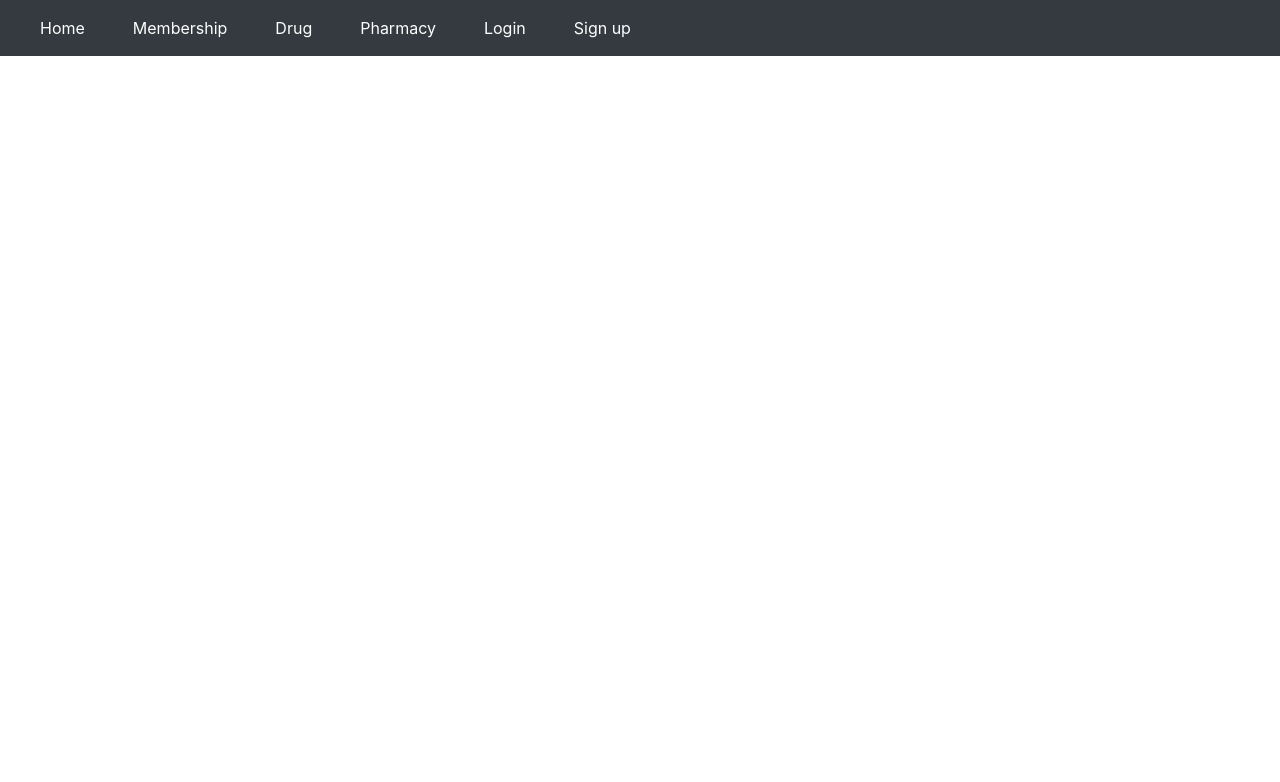
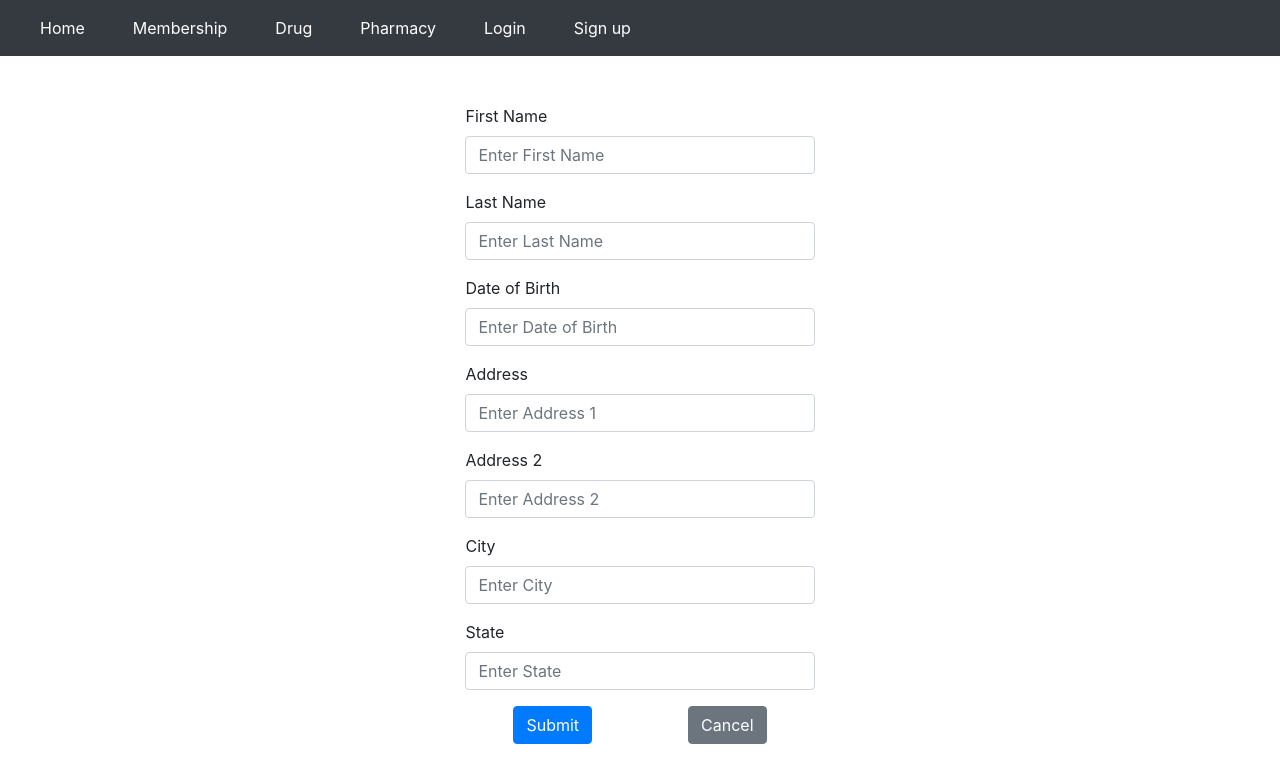
Before and after one commit to jtkoch/Galaxe-Frontend, a React (Create React App) app in the folder frontend/: page /EditMembership in a window 1280 px wide. Shown: the top 782 px of the page. Built offline with nearby package versions, Linux system fonts and the light colour scheme; no server answers.

Commit message:
added the new member pages and search for both tables is now working

```diff
--- a/frontend/src/App.js
+++ b/frontend/src/App.js
@@ -10,6 +10,8 @@ import Membership from './Pages/Membership'
 import Pharmacy from './Pages/Pharmacy'
 import AddDrug from './Pages/AddDrug'
 import EditDrug from './Pages/EditDrug'
+import AddMembership from './Pages/AddMembership'
+import EditMembership from './Pages/EditMembership'
 
 const App = () => {
   return (
@@ -23,6 +25,8 @@ const App = () => {
         <Route path="/Pharmacy" component={Pharmacy}/>
         <Route path="/AddDrug" component={AddDrug}/>
         <Route path="/EditDrug/:id" component={EditDrug}/>
+        <Route path="/AddMembership" component={AddMembership} />
+        <Route path="/EditMembership" component={EditMembership} />
     </div>
   );
 }
--- a/frontend/src/Components/SearchDrug.js
+++ b/frontend/src/Components/SearchDrug.js
@@ -5,7 +5,7 @@ import { useHistory } from "react-router-dom"
 
 const SearchDrug = (props) => {
   const history = useHistory()
-  const [results, setResults] = useState();
+  const [results, setResults] = useState([]);
 
   const routeChange = () => {
     let path = "/AddDrug";
@@ -25,7 +25,7 @@ const SearchDrug = (props) => {
 
     const drugSearch = props.data.filter((drug) => {
       return (
-        drug.nationalDrugCode.indexOf(results) !== -1
+        drug.nationalDrugCode.toString().indexOf(results) !== -1
       );
     });
 
--- a/frontend/src/Components/SearchForm.js
+++ b/frontend/src/Components/SearchForm.js
@@ -1,8 +1,10 @@
 import React, {useState} from "react"
 import Form from 'react-bootstrap/Form'
 import Button from 'react-bootstrap/Button'
+import { useHistory } from 'react-router-dom';
 
 const SearchForm = (props) => {
+    const history = useHistory()
     const [results, setResults] = useState()
 
     function refreshPage() {
@@ -13,15 +15,18 @@ const SearchForm = (props) => {
         setResults(event.target.value)
     }
 
+    const routeChange = () => {
+        let path="/AddMembership";
+        history.push(path);
+      }
+
     const submitHandler = event => {
         event.preventDefault();
 
         const userSearch = props.data.filter(user => {
             return (
                 user.firstName.toLowerCase().indexOf(results.toLowerCase()) !== -1 ||
-                user.lastName.toLowerCase().indexOf(results.toLowerCase()) !== -1 ||
-                user.memberID.toLowerCase().indexOf(results.toLowerCase()) !== -1 ||
-                user.address.toLowerCase().indexOf(results.toLowerCase()) !== -1
+                user.lastName.toLowerCase().indexOf(results.toLowerCase()) !== -1
             )
         })
 
@@ -42,8 +47,8 @@ const SearchForm = (props) => {
 
                 <Button type="submit" className="m-3">Search</Button>
                 <Button onClick={refreshPage} variant="secondary" className="m-3">Reset List</Button>
+                <Button variant="primary" className="ml-5 mr-5" onClick={routeChange}>Add Member</Button>
             </Form>
-
         </div>
     )
 }
--- a/frontend/src/Pages/AddMembership.js
+++ b/frontend/src/Pages/AddMembership.js
@@ -10,8 +10,11 @@ const AddMembership = () => {
     const [memberForm, setMemberForm] = useState({
         firstName: '',
         lastName: '',
-        memberId: '',
-        address: ''
+        dob: '',
+        address_1: '',
+        address_2: '',
+        city: '',
+        state: ''
     });
 
     const handleChange = (event) => {
@@ -27,7 +30,7 @@ const AddMembership = () => {
         event.preventDefault();
         console.log("Submitted", memberForm);
         axios
-            .post("", memberForm)
+            .post("http://localhost:9000/members", memberForm)
             .then((response) => {
                 console.log(response);
                 localStorage.setItem("token", response.data.token);
@@ -63,23 +66,53 @@ const AddMembership = () => {
                         onChange={handleChange}
                     />
                 </Form.Group>
-                <Form.Group controlId="memberId">
-                    <Form.Label>Member ID</Form.Label>
+                <Form.Group controlId="dob">
+                    <Form.Label>Date of Birth</Form.Label>
                     <Form.Control
-                        type="number"
-                        name="memberId"
-                        placeholder="Enter Member ID"
-                        value={memberForm.memberId}
+                        type="text"
+                        name="dob"
+                        placeholder="Enter Date of Birth"
+                        value={memberForm.dob}
                         onChange={handleChange}
                     />
                 </Form.Group>
-                <Form.Group controlId="address">
-                    <Form.Label>Address</Form.Label>
+                <Form.Group controlId="address_1">
+                    <Form.Label>Address 1</Form.Label>
                     <Form.Control
                         type="text"
-                        name="address"
-                        placeholder="Enter Address"
-                        value={memberForm.address}
+                        name="address_1"
+                        placeholder="Enter Address 1"
+                        value={memberForm.address_1}
+                        onChange={handleChange}
+                    />
+                </Form.Group>
+                <Form.Group controlId="address_2">
+                    <Form.Label>Address 2</Form.Label>
+                    <Form.Control
+                        type="text"
+                        name="address_2"
+                        placeholder="Enter Address 2"
+                        value={memberForm.address_2}
+                        onChange={handleChange}
+                    />
+                </Form.Group>
+                <Form.Group controlId="city">
+                    <Form.Label>City</Form.Label>
+                    <Form.Control
+                        type="text"
+                        name="city"
+                        placeholder="Enter City"
+                        value={memberForm.city}
+                        onChange={handleChange}
+                    />
+                </Form.Group>
+                <Form.Group controlId="state">
+                    <Form.Label>State</Form.Label>
+                    <Form.Control
+                        type="text"
+                        name="state"
+                        placeholder="Enter State"
+                        value={memberForm.state}
                         onChange={handleChange}
                     />
                 </Form.Group>
--- a/frontend/src/Pages/Drug.js
+++ b/frontend/src/Pages/Drug.js
@@ -14,15 +14,15 @@ function Drug() {
     window.location.reload(false)
   }
 
-  const search = (userArr) => {
-    setSearchDrug(userArr)
+  const search = (drugArr) => {
+    setSearchDrug(drugArr)
   }
 
   useEffect(() => {
     axios
       .get("http://localhost:9000/drugs")
       .then((res) => {
-        setDrugs(res.data)
+        setDrugs([...res.data])
         setSearchDrug(res.data)
       })
       .catch((error) => {
--- a/frontend/src/Pages/EditMembership.js
+++ b/frontend/src/Pages/EditMembership.js
@@ -0,0 +1,140 @@
+import React, { useState, useEffect } from "react"
+import Form from "react-bootstrap/Form"
+import Button from "react-bootstrap/Button"
+import axios from "axios"
+import { useHistory } from "react-router-dom"
+
+const EditMembership = (props) => {
+    const history = useHistory()
+    const [memberForm, setMemberForm] = useState({
+      firstName: '',
+      lastName: '',
+      dob: '',
+      address_1: '',
+      address_2: '',
+      city: '',
+      state: ''
+    })
+
+    useEffect(() => {
+      let memberId = props.match.params.id
+
+      axios
+        .get(`http://localhost:9000/member/${memberId}`)
+        .then((response) => {
+          setMemberForm(response.data)
+        })
+        .catch((error) => {
+          console.log("error", error)
+        })
+    }, [props.match.params.id])
+
+    const handleChange = (event) => {
+      setMemberForm({ ...memberForm, [event.target.name]: event.target.value })
+    }
+
+    const routeChange = () => {
+      let path = "/Membership"
+      history.push(path)
+    }
+
+    const handleSubmit = (event) => {
+        event.preventDefault();
+        console.log("submitted", memberForm);
+        axios
+          .put(`http://localhost:9000/update/${memberForm.id}`, memberForm)
+          .then((response) => {
+            console.log(response);
+            setMemberForm(response.data);
+            history.push("/Membership");
+          })
+          .catch((error) => {
+            console.log("There has been an error", error);
+          });
+    };
+
+    return (
+        <div className="register-container">
+        <Form onSubmit={handleSubmit} className="p-5">
+            <Form.Group controlId="firstName">
+            <Form.Label>First Name</Form.Label>
+            <Form.Control
+                type="text"
+                name="firstName"
+                placeholder="Enter First Name"
+                value={memberForm.firstName}
+                onChange={handleChange}
+            />
+            </Form.Group>
+            <Form.Group controlId="lastName">
+            <Form.Label>Last Name</Form.Label>
+            <Form.Control
+                type="text"
+                name="lastName"
+                placeholder="Enter Last Name"
+                value={memberForm.lastName}
+                onChange={handleChange}
+            />
+            </Form.Group>
+            <Form.Group controlId="dob">
+            <Form.Label>Date of Birth</Form.Label>
+            <Form.Control
+                type="text"
+                name="dob"
+                placeholder="Enter Date of Birth"
+                value={memberForm.dob}
+                onChange={handleChange}
+            />
+            </Form.Group>
+            <Form.Group controlId="address_1">
+            <Form.Label>Address</Form.Label>
+            <Form.Control
+                type="text"
+                name="address_1"
+                placeholder="Enter Address 1"
+                value={memberForm.address_1}
+                onChange={handleChange}
+            />
+            </Form.Group>
+            <Form.Group controlId="address_2">
+            <Form.Label>Address 2</Form.Label>
+            <Form.Control
+                type="text"
+                name="address_2"
+                placeholder="Enter Address 2"
+                value={memberForm.address_2}
+                onChange={handleChange}
+            />
+            </Form.Group>
+            <Form.Group controlId="city">
+            <Form.Label>City</Form.Label>
+            <Form.Control
+                type="text"
+                name="city"
+                placeholder="Enter City"
+                value={memberForm.city}
+                onChange={handleChange}
+            />
+            </Form.Group>
+            <Form.Group controlId="state">
+            <Form.Label>State</Form.Label>
+            <Form.Control
+                type="text"
+                name="state"
+                placeholder="Enter State"
+                value={memberForm.state}
+                onChange={handleChange}
+            />
+            </Form.Group>
+            <Button variant="primary" className="ml-5 mr-5" type="submit">
+            Submit
+            </Button>
+            <Button variant="secondary" className="ml-5 mr-5" onClick={routeChange}>
+            Cancel
+            </Button>
+        </Form>
+        </div>
+    )
+}
+
+export default EditMembership
--- a/frontend/src/Pages/Membership.js
+++ b/frontend/src/Pages/Membership.js
@@ -2,10 +2,12 @@ import React, {useState, useEffect} from 'react'
 import axios from 'axios'
 import SearchForm from '../Components/SearchForm'
 import Button from 'react-bootstrap/Button';
+import { useHistory } from 'react-router-dom';
 
 function Membership() {
-    const [data, setData] = useState([])
+    const [member, setMember] = useState([])
     const [searchForm, setSearchForm] = useState([])
+    const history = useHistory();
 
     function refreshPage() {
         window.location.reload(false);
@@ -17,9 +19,9 @@ function Membership() {
 
     useEffect(() => {
         axios
-            .get("http://localhost:3000/data")
+            .get("http://localhost:9000/members")
             .then(res => {
-                setData(res.data)
+                setMember(res.data)
                 setSearchForm(res.data)
             })
             .catch(error =>
@@ -27,13 +29,16 @@ function Membership() {
             })
     }, [])
 
+    const handleEdit = (id) => {
+        let path=`/EditMembership/${id}`;
+        history.push(path);
+      }
+
     const handleDelete = (id) => {
-
         axios
           .delete(`http://localhost:3000/data/${id}`)
           .then(res => {
             console.log(res.data)
-
           })
           .catch(err => {
             console.log(err)
@@ -45,7 +50,7 @@ function Membership() {
             <h1>Search Member</h1>
 
             <div className="search">
-                <SearchForm search={search} data={data} />
+                <SearchForm search={search} data={member} />
             </div>
 
             <table className="table table-striped table-nonfluid">
@@ -53,22 +58,28 @@ function Membership() {
                     <tr>
                         <th scope="col">First Name</th>
                         <th scope="col">Last Name</th>
-                        <th scope="col">Member ID</th>
-                        <th scope="col">Address</th>
+                        <th scope="col">Date of Birth</th>
+                        <th scope="col">Address 1</th>
+                        <th scope="col">Address 2</th>
+                        <th scope="col">City</th>
+                        <th scope="col">State</th>
                         <th scope="col">Delete</th>
                         <th scope="col">Edit</th>
                     </tr>
                 </thead>
                 <tbody>
-                    {searchForm.length === 0 ? (<tr><td className="error">Sorry, no results found!</td></tr>)
+                    {searchForm.length === 0 ? (<tr><td className="error">Sorry, no members found!</td></tr>)
                         : searchForm.map((user) => (
                             <tr key={user.id}>
                                 <td>{user.firstName}</td>
                                 <td>{user.lastName}</td>
-                                <td>{user.memberID}</td>
-                                <td>{user.address}</td>
+                                <td>{user.dob}</td>
+                                <td>{user.address_1}</td>
+                                <td>{user.address_2}</td>
+                                <td>{user.city}</td>
+                                <td>{user.state}</td>
                                 <td><Button onClick={() => {handleDelete(user.id); refreshPage();}}>Delete</Button></td>
-                                <td><Button variant="secondary">Edit</Button></td>
+                                <td><Button variant="secondary" onClick={() => {handleEdit(user.id)}}>Edit</Button></td>
                             </tr>
                         ))
                     }
--- a/frontend/src/Pages/Register.js
+++ b/frontend/src/Pages/Register.js
@@ -10,11 +10,11 @@ const Register = () => {
     const [form, setForm] = useState({
         firstName: "",
         lastName: "",
-        dob: "",
-        memberID: "",
-        address: "",
-        username: "",
-        password: ""
+        DOB: "",
+        address_1: "",
+        address_2: "",
+        city: "",
+        state: ""
     })
 
     const handleChange = (event) => {
@@ -30,7 +30,7 @@ const Register = () => {
         event.preventDefault()
         console.log("submitted", form)
         axios
-            .post("http://localhost:3000/data", form)
+            .post("http://localhost:9000/members", form)
             .then(response => {
                 console.log(response)
                 localStorage.setItem('token', response.data.token)
@@ -70,50 +70,50 @@ const Register = () => {
                 <Form.Group controlId="Dob">
                     <Form.Label>dob</Form.Label>
                     <Form.Control
-                        type="date"
+                        type="text"
                         name="dob"
                         placeholder="Enter dob"
                         value={form.dob}
                         onChange={handleChange}
                     />
                 </Form.Group>
-                <Form.Group controlId="MemberID">
-                    <Form.Label>Member ID</Form.Label>
+                <Form.Group controlId="Address_1">
+                    <Form.Label>Address 1</Form.Label>
                     <Form.Control
-                        type="number"
-                        name="memberID"
-                        placeholder="Enter Member ID"
-                        value={form.memberID}
+                        type="text"
+                        name="address_1"
+                        placeholder="Enter Address"
+                        value={form.address_1}
                         onChange={handleChange}
                     />
                 </Form.Group>
-                <Form.Group controlId="Address">
-                    <Form.Label>Address</Form.Label>
+                <Form.Group controlId="Address_2">
+                    <Form.Label>Address 2</Form.Label>
                     <Form.Control
                         type="text"
-                        name="address"
+                        name="address_2"
                         placeholder="Enter Address"
-                        value={form.address}
+                        value={form.address_2}
                         onChange={handleChange}
                     />
                 </Form.Group>
-                <Form.Group controlId="Username">
-                    <Form.Label>Username</Form.Label>
+                <Form.Group controlId="City">
+                    <Form.Label>City</Form.Label>
                     <Form.Control
                         type="text"
-                        name="username"
-                        placeholder="Enter username"
-                        value={form.username}
+                        name="city"
+                        placeholder="Enter city"
+                        value={form.city}
                         onChange={handleChange}
                     />
                 </Form.Group>
-                <Form.Group controlId="Password">
-                    <Form.Label>Password</Form.Label>
+                <Form.Group controlId="State">
+                    <Form.Label>State</Form.Label>
                     <Form.Control
-                        type="password"
-                        name="password"
-                        placeholder="Password"
-                        value={form.password}
+                        type="state"
+                        name="state"
+                        placeholder="State"
+                        value={form.state}
                         onChange={handleChange}
                     />
                 </Form.Group>
```
